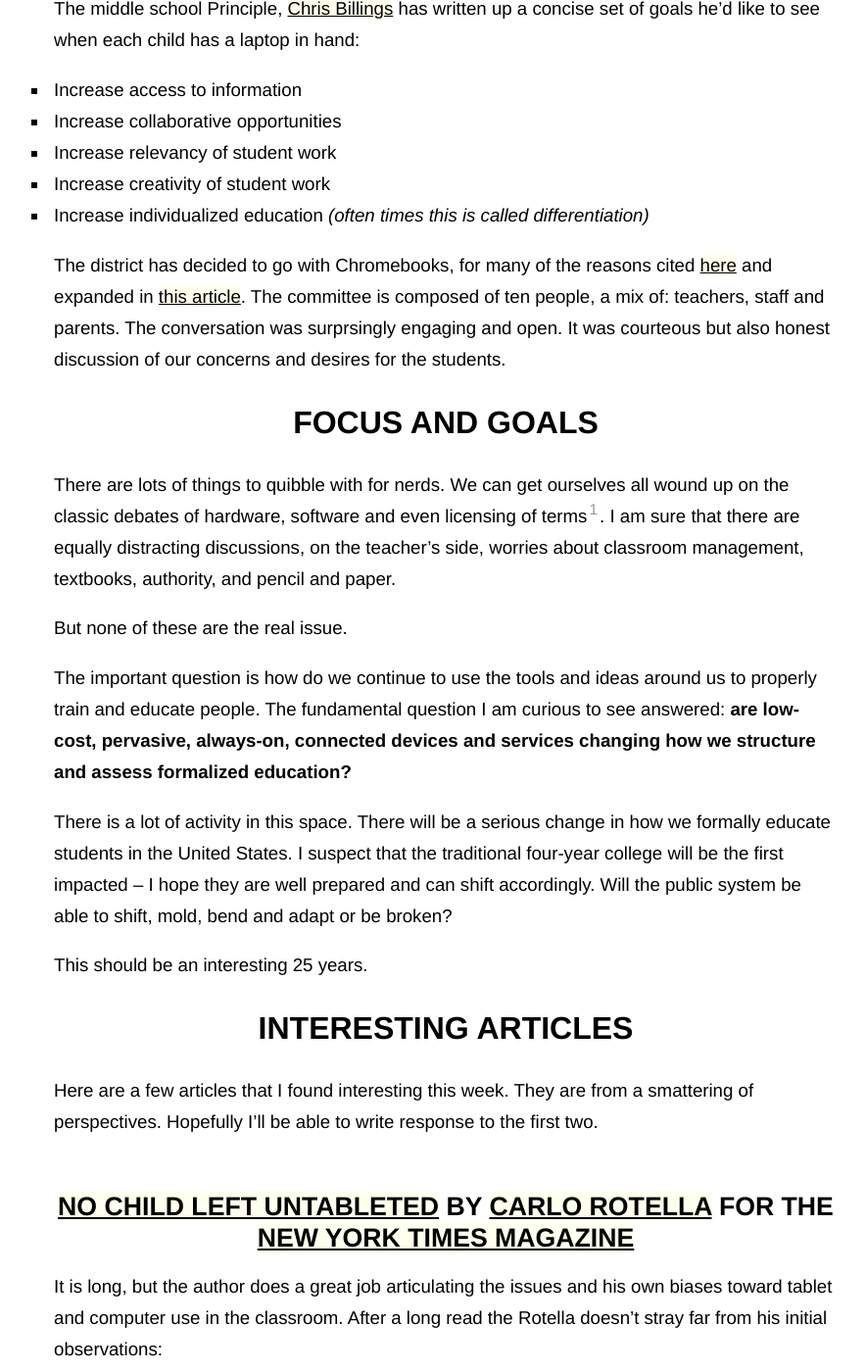
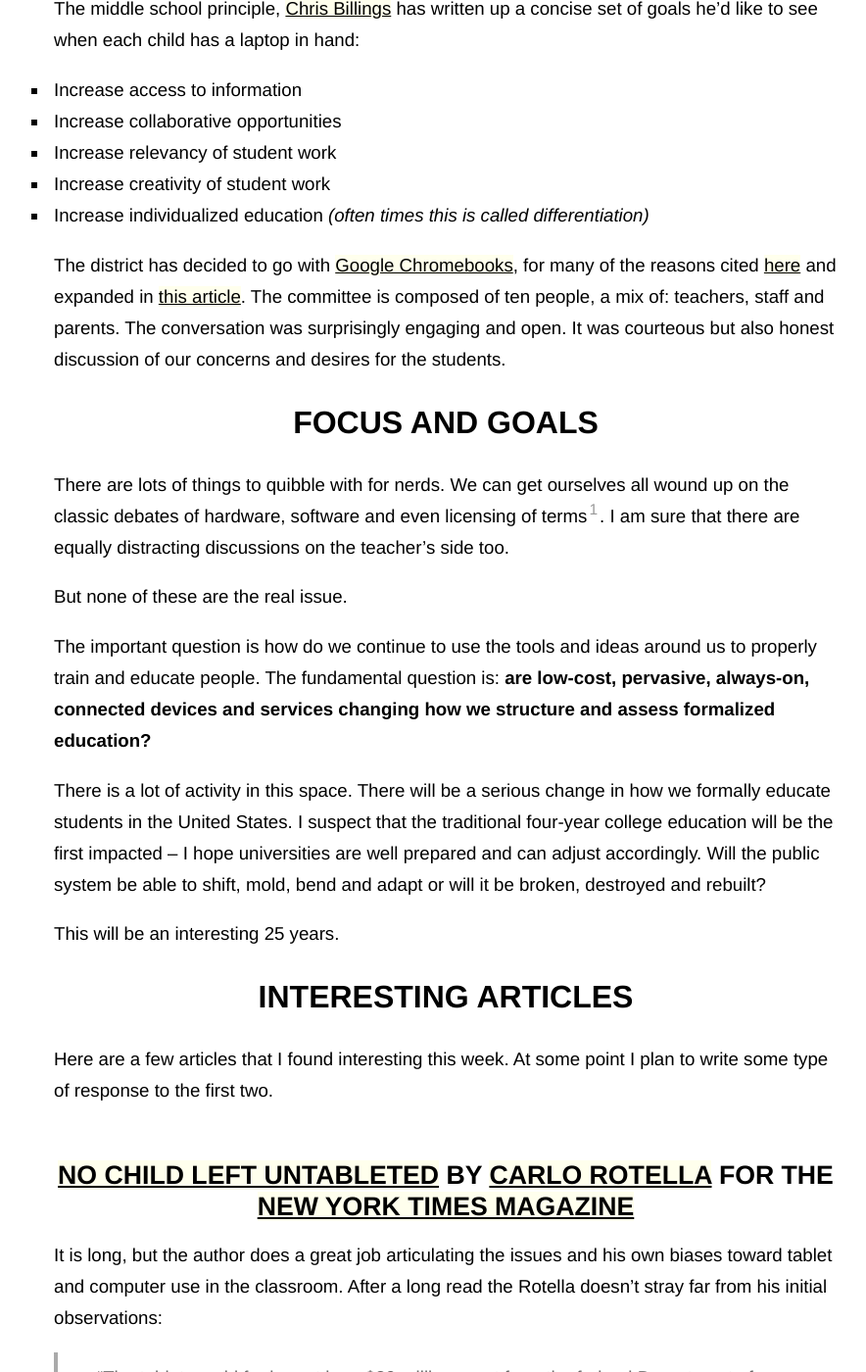
Before and after one commit to banderson623/banderson623.github.com, a Jekyll site: the page built from _posts/2013-09-23-future-education.md, in a window 1280 px wide and 1400 px high, scrolled down 324 px. Shown: the whole window at 98% size, without its empty margins (185-1069 px from the left). Built offline with Jekyll 4.4.1, drawn with Linux system fonts in a browser that asks for light colours; a script that is not in the unit is left out; some of the changed text lies outside the part shown.

Commit message:
fixing typos

```diff
--- a/_posts/2013-09-23-future-education.md
+++ b/_posts/2013-09-23-future-education.md
@@ -16,23 +16,23 @@
 * Increase creativity of student work
 * Increase individualized education _(often times this is called differentiation)_
 
-The district has decided to go with Chromebooks, for many of the reasons cited [here](https://sites.google.com/a/gilbert.k12.ia.us/gms-1-1-initiative/home/the-chromebook) and expanded in [this article](https://www.edsurge.com/n/2013-07-02-opinion-why-chromebooks-should-rule-the-school). The committee is composed of ten people, a mix of: teachers, staff and parents. The conversation was surprsingly engaging and open. It was courteous but also honest discussion of our concerns and desires for the students.
+The district has decided to go with [Google Chromebooks](http://www.google.com/intl/en/chrome/education/devices/chromebooks.html), for many of the reasons cited [here](https://sites.google.com/a/gilbert.k12.ia.us/gms-1-1-initiative/home/the-chromebook) and expanded in [this article](https://www.edsurge.com/n/2013-07-02-opinion-why-chromebooks-should-rule-the-school). The committee is composed of ten people, a mix of: teachers, staff and parents. The conversation was surprisingly engaging and open. It was courteous but also honest discussion of our concerns and desires for the students.
 
 # Focus and Goals
 
-There are lots of things to quibble with for nerds. We can get ourselves all wound up on the classic debates of hardware, software and even licensing of terms[^1]. I am sure that there are equally distracting discussions, on the teacher's side, worries about classroom management, textbooks, authority, and pencil and paper.
+There are lots of things to quibble with for nerds. We can get ourselves all wound up on the classic debates of hardware, software and even licensing of terms[^1]. I am sure that there are equally distracting discussions on the teacher's side too.
 
 But none of these are the real issue.
 
-The important question is how do we continue to use the tools and ideas around us to properly train and educate people. The fundamental question I am curious to see answered: **are low-cost, pervasive, always-on, connected devices and services changing how we structure and assess formalized education?**
+The important question is how do we continue to use the tools and ideas around us to properly train and educate people. The fundamental question is: **are low-cost, pervasive, always-on, connected devices and services changing how we structure and assess formalized education?**
 
-There is a lot of activity in this space. There will be a serious change in how we formally educate students in the United States. I suspect that the traditional four-year college will be the first impacted – I hope they are well prepared and can shift accordingly. Will the public system be able to shift, mold, bend and adapt or be broken?
+There is a lot of activity in this space. There will be a serious change in how we formally educate students in the United States. I suspect that the traditional four-year college education will be the first impacted – I hope universities are well prepared and can adjust accordingly. Will the public system be able to shift, mold, bend and adapt or will it be broken, destroyed and rebuilt?
 
-This should be an interesting 25 years.
+This will be an interesting 25 years.
 
 #  Interesting articles
 
-Here are a few articles that I found interesting this week. They are from a smattering of perspectives. Hopefully I'll be able to write response to the first two.
+Here are a few articles that I found interesting this week. At some point I plan to write some type of response to the first two.
 
 ## [No Child Left Untableted](http://www.nytimes.com/2013/09/15/magazine/no-child-left-untableted.html?pagewanted=all&_r=0) by [Carlo Rotella](http://www.bc.edu/schools/cas/english/faculty/facalpha/rotella.html) for the [New York Times Magazine](http://www.nytimes.com/pages/magazine/index.html)
 
```
Also changed, not shown: other parts of _posts/2013-09-23-future-education.md (+2 -2 lines).
